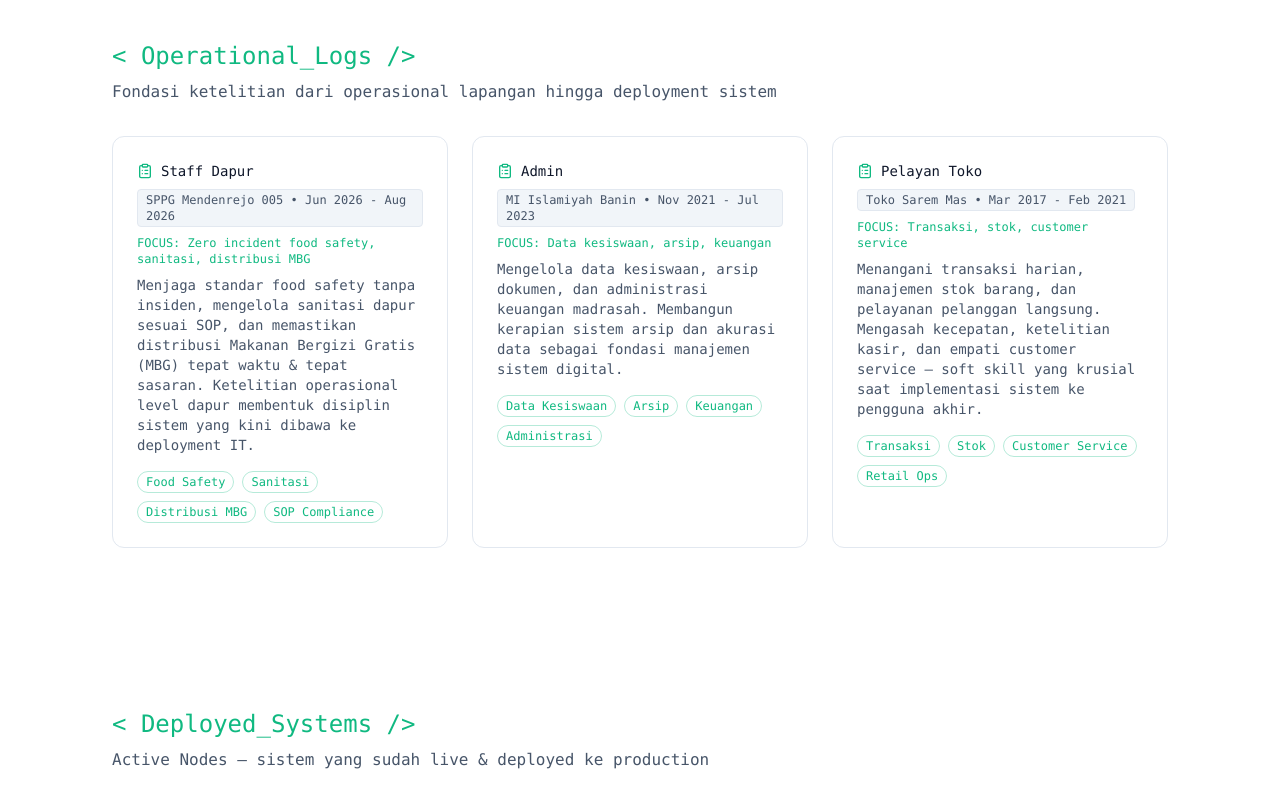
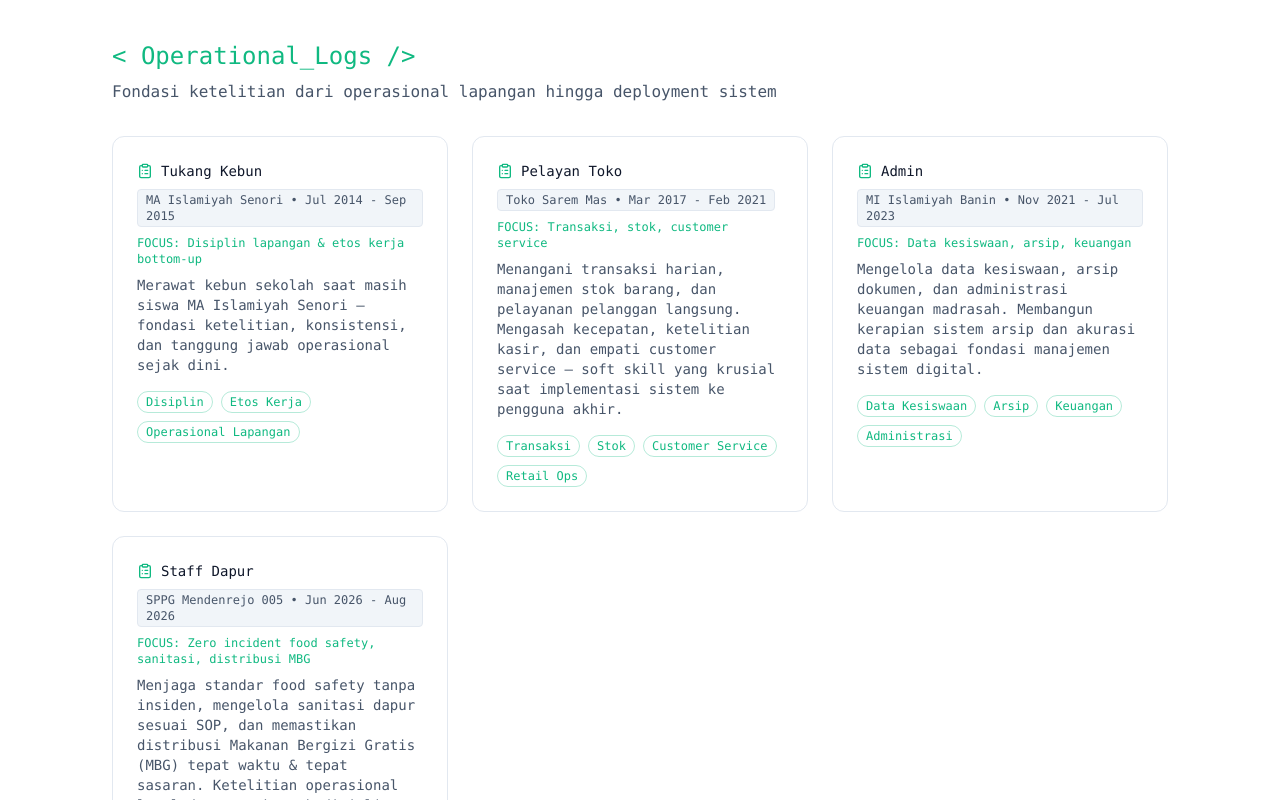
Before and after one commit to alirohmat/Portofolio, a React (Vite) app: page / in a window 1280 px wide. Shown: the part 840-1640 px from the top of the page. Built offline with nearby package versions, Linux system fonts and the light colour scheme.

Commit message:
feat: tambah Operational Log Tukang Kebun MA Islamiyah Senori 2014-2015

```diff
--- a/src/data/portfolioData.js
+++ b/src/data/portfolioData.js
@@ -14,19 +14,30 @@ const portfolioData = {
 
   operationalLogs: [
     {
-      id: "sppg-mendenrejo",
-      role: "Staff Dapur",
-      org: "SPPG Mendenrejo 005",
-      period: "Jun 2026 - Aug 2026",
+      id: "log-0",
+      role: "Tukang Kebun",
+      org: "MA Islamiyah Senori",
+      period: "Jul 2014 - Sep 2015",
+      type: "OPERATIONAL_LOG",
+      focus: "Disiplin lapangan & etos kerja bottom-up",
+      details:
+        "Merawat kebun sekolah saat masih siswa MA Islamiyah Senori — fondasi ketelitian, konsistensi, dan tanggung jawab operasional sejak dini.",
+      tags: ["Disiplin", "Etos Kerja", "Operasional Lapangan"],
+    },
+    {
+      id: "log-1",
+      role: "Pelayan Toko",
+      org: "Toko Sarem Mas",
+      period: "Mar 2017 - Feb 2021",
       type: "OPERATIONAL_LOG",
       status: "ARCHIVED",
-      focus: "Zero incident food safety, sanitasi, distribusi MBG",
+      focus: "Transaksi, stok, customer service",
       details:
-        "Menjaga standar food safety tanpa insiden, mengelola sanitasi dapur sesuai SOP, dan memastikan distribusi Makanan Bergizi Gratis (MBG) tepat waktu & tepat sasaran. Ketelitian operasional level dapur membentuk disiplin sistem yang kini dibawa ke deployment IT.",
-      tags: ["Food Safety", "Sanitasi", "Distribusi MBG", "SOP Compliance"],
+        "Menangani transaksi harian, manajemen stok barang, dan pelayanan pelanggan langsung. Mengasah kecepatan, ketelitian kasir, dan empati customer service — soft skill yang krusial saat implementasi sistem ke pengguna akhir.",
+      tags: ["Transaksi", "Stok", "Customer Service", "Retail Ops"],
     },
     {
-      id: "admin-mi",
+      id: "log-2",
       role: "Admin",
       org: "MI Islamiyah Banin",
       period: "Nov 2021 - Jul 2023",
@@ -38,16 +49,16 @@ const portfolioData = {
       tags: ["Data Kesiswaan", "Arsip", "Keuangan", "Administrasi"],
     },
     {
-      id: "sarem-mas",
-      role: "Pelayan Toko",
-      org: "Toko Sarem Mas",
-      period: "Mar 2017 - Feb 2021",
+      id: "log-3",
+      role: "Staff Dapur",
+      org: "SPPG Mendenrejo 005",
+      period: "Jun 2026 - Aug 2026",
       type: "OPERATIONAL_LOG",
       status: "ARCHIVED",
-      focus: "Transaksi, stok, customer service",
+      focus: "Zero incident food safety, sanitasi, distribusi MBG",
       details:
-        "Menangani transaksi harian, manajemen stok barang, dan pelayanan pelanggan langsung. Mengasah kecepatan, ketelitian kasir, dan empati customer service — soft skill yang krusial saat implementasi sistem ke pengguna akhir.",
-      tags: ["Transaksi", "Stok", "Customer Service", "Retail Ops"],
+        "Menjaga standar food safety tanpa insiden, mengelola sanitasi dapur sesuai SOP, dan memastikan distribusi Makanan Bergizi Gratis (MBG) tepat waktu & tepat sasaran. Ketelitian operasional level dapur membentuk disiplin sistem yang kini dibawa ke deployment IT.",
+      tags: ["Food Safety", "Sanitasi", "Distribusi MBG", "SOP Compliance"],
     },
   ],
 
```
